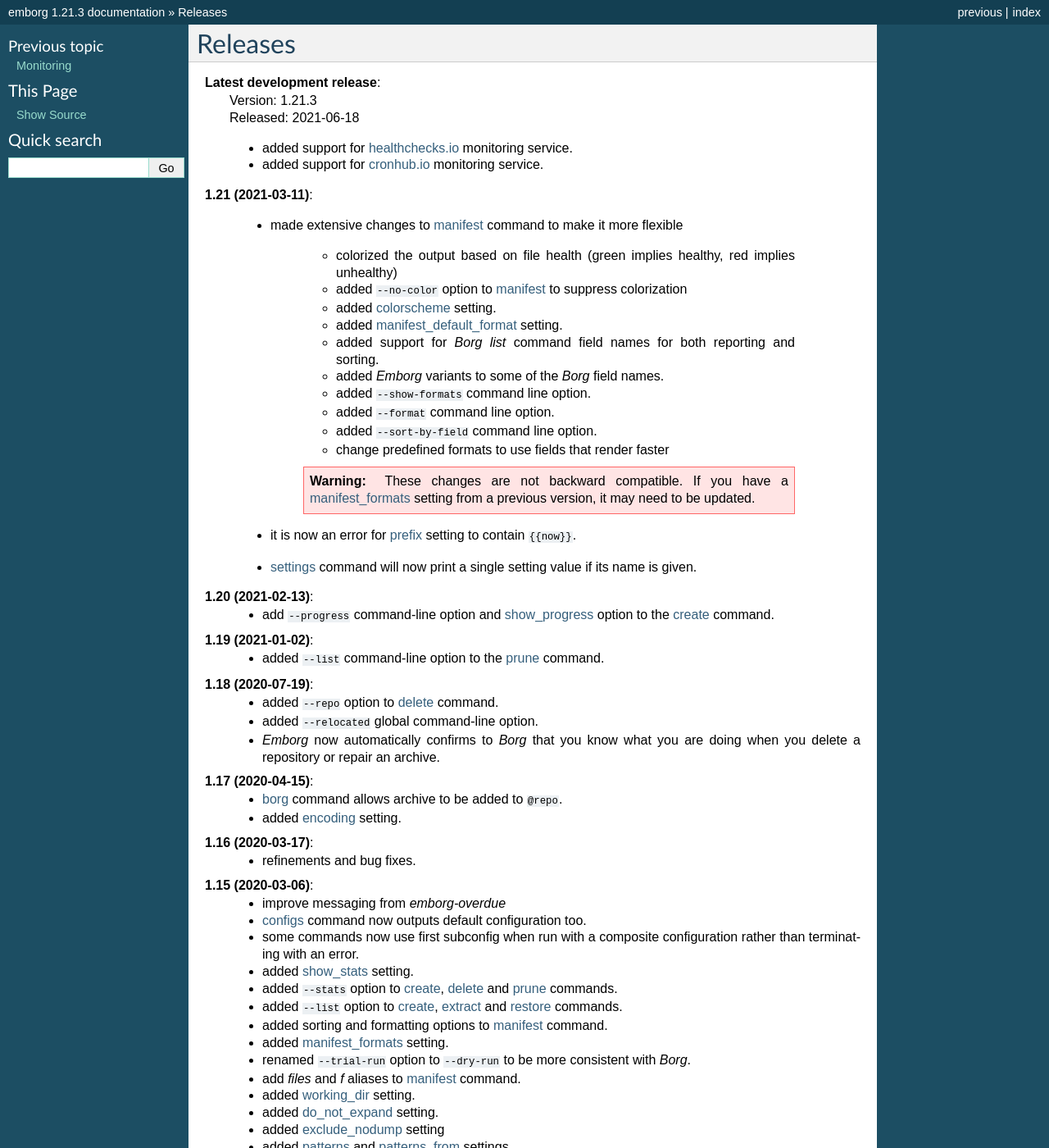
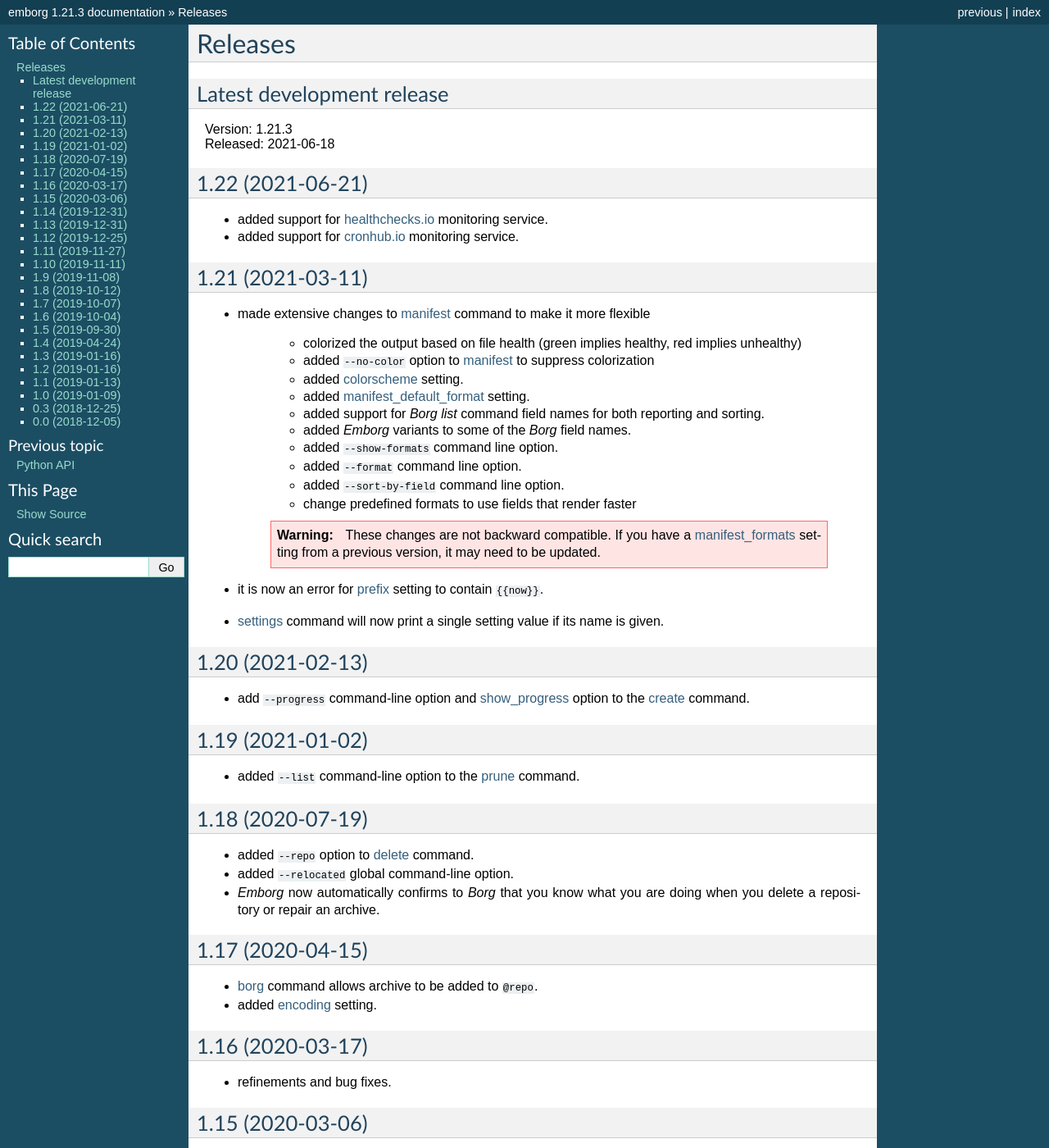
Before and after one commit to KenKundert/emborg, a Sphinx documentation site: the page built from doc/releases.rst, in a window 1280 px wide and 1400 px high. Shown: the whole window at 82% size. Built offline with Sphinx 7.4.7, drawn with Linux system fonts in a browser that asks for light colours.

Commit message:
doc: add monitoring services

```diff
--- a/README.rst
+++ b/README.rst
@@ -29,7 +29,7 @@
 the archive creation process and offers little for the other management tasks
 such as monitoring (*due*, *list*, *manifest*), restoration (*extract*, *restore*,
 *mount*), and maintenance (*check*, *prune*). *borgmatic* recently added support
-for the Borg extract command.
+for the Borg *extract* command.
 
 
 Getting Help
--- a/doc/utilities.rst
+++ b/doc/monitoring.rst
@@ -143,6 +143,10 @@
 services allow you to monitor many of your routine tasks and assure they have
 completed recently and successfully.
 
+There are many such services available and they are not difficult to add.  If
+the service you prefer is not currently available, feel free to request it on
+`Github <https://github.com/KenKundert/emborg/issues>`_ or add it yourself and
+issue a pull request.
 
 .. _cronhub:
 
--- a/doc/releases.rst
+++ b/doc/releases.rst
@@ -1,166 +1,193 @@
 Releases
 ========
 
-**Latest development release**:
-    | Version: 1.21.3
-    | Released: 2021-06-18
-
-    - added support for `healthchecks.io <https://healthchecks.io>`_ monitoring
-      service.
-    - added support for `cronhub.io <https://cronhub.io>`_ monitoring service.
+Latest development release
+--------------------------
+| Version: 1.21.3
+| Released: 2021-06-18
 
 
-**1.21 (2021-03-11)**:
-
-    - made extensive changes to :ref:`manifest <manifest>` command to make it
-      more flexible
-
-        - colorized the output based on file health (green implies healthy, red
-          implies unhealthy)
-        - added ``--no-color`` option to :ref:`manifest <manifest>` to suppress
-          colorization
-        - added :ref:`colorscheme` setting.
-        - added :ref:`manifest_default_format` setting.
-        - added support for *Borg* *list* command field names for both reporting
-          and sorting.
-        - added *Emborg* variants to some of the *Borg* field names.
-        - added ``--show-formats`` command line option.
-        - added ``--format`` command line option.
-        - added ``--sort-by-field`` command line option.
-        - change predefined formats to use fields that render faster
-
-        .. warning::
-            These changes are not backward compatible. If you have
-            a :ref:`manifest_formats` setting from a previous version, it may
-            need to be updated.
-
-    - it is now an error for :ref:`prefix` setting to contain ``{{now}}``.
-    - :ref:`settings <settings>` command will now print a single setting value
-      if its name is given.
+1.22 (2021-06-21)
+-----------------
+- added support for `healthchecks.io <https://healthchecks.io>`_ monitoring
+  service.
+- added support for `cronhub.io <https://cronhub.io>`_ monitoring service.
 
 
-**1.20 (2021-02-13)**:
-    - add ``--progress`` command-line option and :ref:`show_progress` option to
-      the :ref:`create <create>` command.
+1.21 (2021-03-11)
+-----------------
+- made extensive changes to :ref:`manifest <manifest>` command to make it more
+  flexible
 
-**1.19 (2021-01-02)**:
-    - added ``--list`` command-line option to the :ref:`prune <prune>` command.
+    - colorized the output based on file health (green implies healthy, red
+      implies unhealthy)
+    - added ``--no-color`` option to :ref:`manifest <manifest>` to suppress
+      colorization
+    - added :ref:`colorscheme` setting.
+    - added :ref:`manifest_default_format` setting.
+    - added support for *Borg* *list* command field names for both reporting
+      and sorting.
+    - added *Emborg* variants to some of the *Borg* field names.
+    - added ``--show-formats`` command line option.
+    - added ``--format`` command line option.
+    - added ``--sort-by-field`` command line option.
+    - change predefined formats to use fields that render faster
 
-**1.18 (2020-07-19)**:
-    - added ``--repo`` option to :ref:`delete <delete>` command.
-    - added ``--relocated`` global command-line option.
-    - *Emborg* now automatically confirms to *Borg* that you know what you are
-      doing when you delete a repository or repair an archive.
+    .. warning::
+        These changes are not backward compatible. If you have
+        a :ref:`manifest_formats` setting from a previous version, it may
+        need to be updated.
 
-**1.17 (2020-04-15)**:
-    - :ref:`borg <borg>` command allows archive to be added to ``@repo``.
-    - added :ref:`encoding` setting.
+- it is now an error for :ref:`prefix` setting to contain ``{{now}}``.
+- :ref:`settings <settings>` command will now print a single setting value
+  if its name is given.
 
-**1.16 (2020-03-17)**:
-    - refinements and bug fixes.
 
-**1.15 (2020-03-06)**:
-    - improve messaging from *emborg-overdue*
-    - :ref:`configs <configs>` command now outputs default configuration too.
-    - some commands now use first subconfig when run with a composite
-      configuration rather than terminating with an error.
-    - added :ref:`show_stats` setting.
-    - added ``--stats`` option to :ref:`create <create>`, :ref:`delete <delete>`
-      and :ref:`prune <prune>` commands.
-    - added ``--list`` option to :ref:`create <create>`, :ref:`extract
-      <extract>` and :ref:`restore <restore>` commands.
-    - added sorting and formatting options to :ref:`manifest <manifest>`
-      command.
-    - added :ref:`manifest_formats` setting.
-    - renamed ``--trial-run`` option to ``--dry-run`` to be more consistent with
-      *Borg*.
-    - add *files* and *f* aliases to :ref:`manifest <manifest>` command.
-    - added :ref:`working_dir` setting.
-    - added :ref:`do_not_expand` setting.
-    - added :ref:`exclude_nodump` setting
-    - added :ref:`patterns` and :ref:`patterns_from` settings.
-    - *Emborg* lock file is now ignored if the process it references is no
-      longer running
-    - support ``--repair`` option on :ref:`check command <check>`.
+1.20 (2021-02-13)
+-----------------
 
-**1.14 (2019-12-31)**:
-    - remove debug message accidentally left in *emborg-overdue*
+- add ``--progress`` command-line option and :ref:`show_progress` option to
+  the :ref:`create <create>` command.
 
-**1.13 (2019-12-31)**:
-    - enhance *emborg-overdue* to work on clients as well as servers
+1.19 (2021-01-02)
+-----------------
+- added ``--list`` command-line option to the :ref:`prune <prune>` command.
 
-**1.12 (2019-12-25)**:
-    - added :ref:`default_mount_point` setting.
-    - fixed some issues with :ref:`borg <borg>` command.
-    - added ``--oldest`` option to :ref:`due <due>` command.
+1.18 (2020-07-19)
+-----------------
+- added ``--repo`` option to :ref:`delete <delete>` command.
+- added ``--relocated`` global command-line option.
+- *Emborg* now automatically confirms to *Borg* that you know what you are doing
+  when you delete a repository or repair an archive.
 
-**1.11 (2019-11-27)**:
-    - Bug fix release.
+1.17 (2020-04-15)
+-----------------
+- :ref:`borg <borg>` command allows archive to be added to ``@repo``.
+- added :ref:`encoding` setting.
 
-**1.10 (2019-11-11)**:
-    - Bug fix release.
+1.16 (2020-03-17)
+-----------------
+- refinements and bug fixes.
 
-**1.9 (2019-11-08)**:
-    - Added ability to check individual archives to the :ref:`check <check>` command.
-    - Made latest archive the default for :ref:`check <check>` command.
-    - Allow :ref:`exclude_from <exclude_from>` setting to be a list of file
-      names.
+1.15 (2020-03-06)
+-----------------
+- improve messaging from *emborg-overdue*
+- :ref:`configs <configs>` command now outputs default configuration too.
+- some commands now use first subconfig when run with a composite configuration
+  rather than terminating with an error.
+- added :ref:`show_stats` setting.
+- added ``--stats`` option to :ref:`create <create>`, :ref:`delete <delete>` and
+  :ref:`prune <prune>` commands.
+- added ``--list`` option to :ref:`create <create>`, :ref:`extract <extract>`
+  and :ref:`restore <restore>` commands.
+- added sorting and formatting options to :ref:`manifest <manifest>` command.
+- added :ref:`manifest_formats` setting.
+- renamed ``--trial-run`` option to ``--dry-run`` to be more consistent with
+  *Borg*.
+- add *files* and *f* aliases to :ref:`manifest <manifest>` command.
+- added :ref:`working_dir` setting.
+- added :ref:`do_not_expand` setting.
+- added :ref:`exclude_nodump` setting
+- added :ref:`patterns` and :ref:`patterns_from` settings.
+- *Emborg* lock file is now ignored if the process it references is no longer
+  running
+- support ``--repair`` option on :ref:`check command <check>`.
 
-**1.8 (2019-10-12)**:
-    - Remove duplicated commands.
+1.14 (2019-12-31)
+-----------------
+- remove debug message accidentally left in *emborg-overdue*
 
-**1.7 (2019-10-07)**:
-    - Fixed bug that involved the Boolean Borg settings
-      (:ref:`one_file_system <one_file_system>`, :ref:`exclude_caches <exclude_caches>`, ...)
+1.13 (2019-12-31)
+-----------------
+- enhance *emborg-overdue* to work on clients as well as servers
 
-**1.6 (2019-10-04)**:
-    - Added :ref:`restore <restore>` command.
-    - Added :ref:`verbose <verbose>` setting.
+1.12 (2019-12-25)
+-----------------
+- added :ref:`default_mount_point` setting.
+- fixed some issues with :ref:`borg <borg>` command.
+- added ``--oldest`` option to :ref:`due <due>` command.
 
-**1.5 (2019-09-30)**:
-    - Added composite configurations.
-    - Added support for multiple backup configurations in a single repository.
-    - Added :ref:`prefix <prefix>` and :ref:`exclude_from <exclude_from>`
-      settings.
-    - Provide default value for :ref:`archive <archive>` setting.
-    - Add ``--all`` command line option to :ref:`mount <mount>` command.
-    - Add ``--include-external`` command line option to :ref:`check <check>`,
-      :ref:`list <list>`, :ref:`mount <mount>`, and :ref:`prune <prune>`
-      commands.
-    - Add ``--sort`` command line option to :ref:`manifest <manifest>` command.
-    - Add ``--latest`` command line option to :ref:`delete <delete>` command.
-    - Added ``--quiet`` command line option
-    - :ref:`umount <umount>` command now deletes directory used as mount point.
-    - Moved log files to ~/.local/share/emborg
-      (run 'mv ~/.config/emborg/\*.{log,lastbackup}\* ~/.local/share/emborg'
-      before using this version).
+1.11 (2019-11-27)
+-----------------
+- Bug fix release.
 
-**1.4 (2019-04-24)**:
-    - Added *ssh_command* setting
-    - Added ``--fast`` option to :ref:`info <info>` command
-    - Added *emborg-overdue* executable
-    - Allow :ref:`run_before_backup <run_before_backup>` and :ref:`run_after_backup <run_after_backup>` to be simple
-      strings
+1.10 (2019-11-11)
+-----------------
+- Bug fix release.
 
-**1.3 (2019-01-16)**:
-    - Added the raw :ref:`borg <borg>` command.
+1.9 (2019-11-08)
+----------------
+- Added ability to check individual archives to the :ref:`check <check>`
+  command.
+- Made latest archive the default for :ref:`check <check>` command.
+- Allow :ref:`exclude_from <exclude_from>` setting to be a list of file names.
 
-**1.2 (2019-01-16)**:
-    - Added the :ref:`borg_executable <borg_executable>` and :ref:`passcommand <passcommand>` settings.
+1.8 (2019-10-12)
+----------------
+- Remove duplicated commands.
 
-**1.1 (2019-01-13)**:
-    - Improved and documented API.
-    - Creates the settings directory if it is missing and add example files.
-    - Added ``--mute`` command line option.
-    - Support multiple email addresses in :ref:`notify <notify>`.
-    - Added warning if settings file is world readable and contains a passphrase.
+1.7 (2019-10-07)
+----------------
+- Fixed bug that involved the Boolean Borg settings
+  (:ref:`one_file_system <one_file_system>`, :ref:`exclude_caches
+  <exclude_caches>`, ...)
 
-**1.0 (2019-01-09)**:
-    - added :ref:`remote_path <remote_path>` setting.
-    - formal public release.
+1.6 (2019-10-04)
+----------------
+- Added :ref:`restore <restore>` command.
+- Added :ref:`verbose <verbose>` setting.
 
-**0.3 (2018-12-25)**:
-    - initial public release (beta).
+1.5 (2019-09-30)
+----------------
+- Added composite configurations.
+- Added support for multiple backup configurations in a single repository.
+- Added :ref:`prefix <prefix>` and :ref:`exclude_from <exclude_from>` settings.
+- Provide default value for :ref:`archive <archive>` setting.
+- Add ``--all`` command line option to :ref:`mount <mount>` command.
+- Add ``--include-external`` command line option to :ref:`check <check>`,
+  :ref:`list <list>`, :ref:`mount <mount>`, and :ref:`prune <prune>` commands.
+- Add ``--sort`` command line option to :ref:`manifest <manifest>` command.
+- Add ``--latest`` command line option to :ref:`delete <delete>` command.
+- Added ``--quiet`` command line option
+- :ref:`umount <umount>` command now deletes directory used as mount point.
+- Moved log files to ~/.local/share/emborg
+  (run 'mv ~/.config/emborg/\*.{log,lastbackup}\* ~/.local/share/emborg' before
+  using this version).
 
-**0.0 (2018-12-05)**:
-    - initial release (alpha).
+1.4 (2019-04-24)
+----------------
+- Added *ssh_command* setting
+- Added ``--fast`` option to :ref:`info <info>` command
+- Added *emborg-overdue* executable
+- Allow :ref:`run_before_backup <run_before_backup>` and :ref:`run_after_backup
+  <run_after_backup>` to be simple strings
+
+1.3 (2019-01-16)
+----------------
+- Added the raw :ref:`borg <borg>` command.
+
+1.2 (2019-01-16)
+----------------
+- Added the :ref:`borg_executable <borg_executable>` and :ref:`passcommand
+  <passcommand>` settings.
+
+1.1 (2019-01-13)
+----------------
+- Improved and documented API.
+- Creates the settings directory if it is missing and add example files.
+- Added ``--mute`` command line option.
+- Support multiple email addresses in :ref:`notify <notify>`.
+- Added warning if settings file is world readable and contains a passphrase.
+
+1.0 (2019-01-09)
+----------------
+- added :ref:`remote_path <remote_path>` setting.
+- formal public release.
+
+0.3 (2018-12-25)
+----------------
+- initial public release (beta).
+
+0.0 (2018-12-05)
+----------------
+- initial release (alpha).
```
Also changed, not shown: doc/index.rst (+4 -6 lines), 1 other file.
